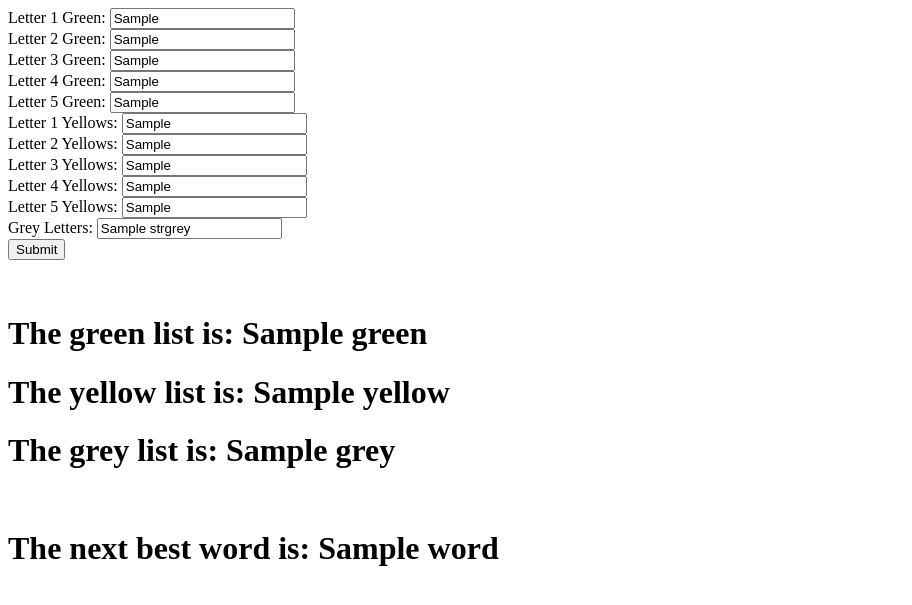
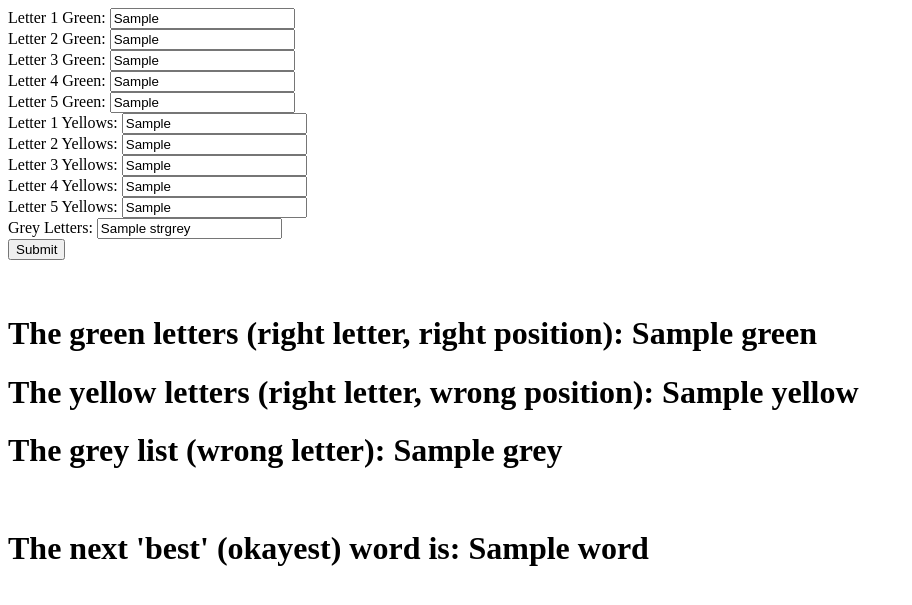
Before and after one commit to petekchoo/flask-test, a Flask app: template templates/form.html in a window 1280 px wide. Shown: the top 605 px of the page, without its empty margins (0-912 px from the left). Run offline with Flask 2, Linux system fonts and the light colour scheme; the template is opened without the code that fills it: most values are stand-ins (such as "Sample title", 1, 10 or a date in 2020).

Commit message:
wordle v1.1

```diff
--- a/templates/form.html
+++ b/templates/form.html
@@ -12,10 +12,10 @@
     <div><label>Grey Letters: <input type="text" name="grey" value="{{strgrey}}"></label></div>
     <input type="submit" value="Submit"></form><br>
 
-    <h1>The green list is: {{green}}</h1>
-    <h1>The yellow list is: {{yellow}}</h1>
-    <h1>The grey list is: {{grey}}</h1>
+    <h1>The green letters (right letter, right position): {{green}}</h1>
+    <h1>The yellow letters (right letter, wrong position): {{yellow}}</h1>
+    <h1>The grey list (wrong letter): {{grey}}</h1>
     <br>
-    <h1>The next best word is: {{word}}</h1>
+    <h1>The next 'best' (okayest) word is: {{word}}</h1>
 
 </form>
```
